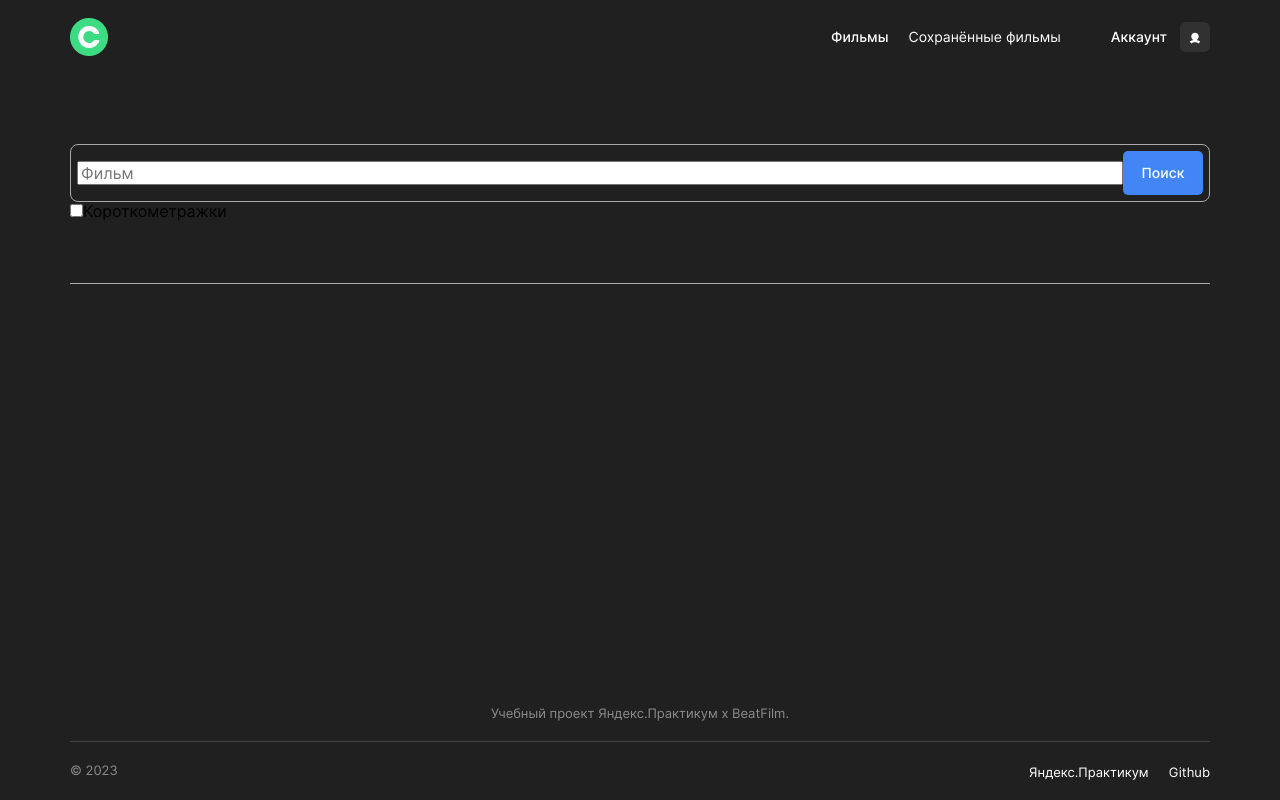
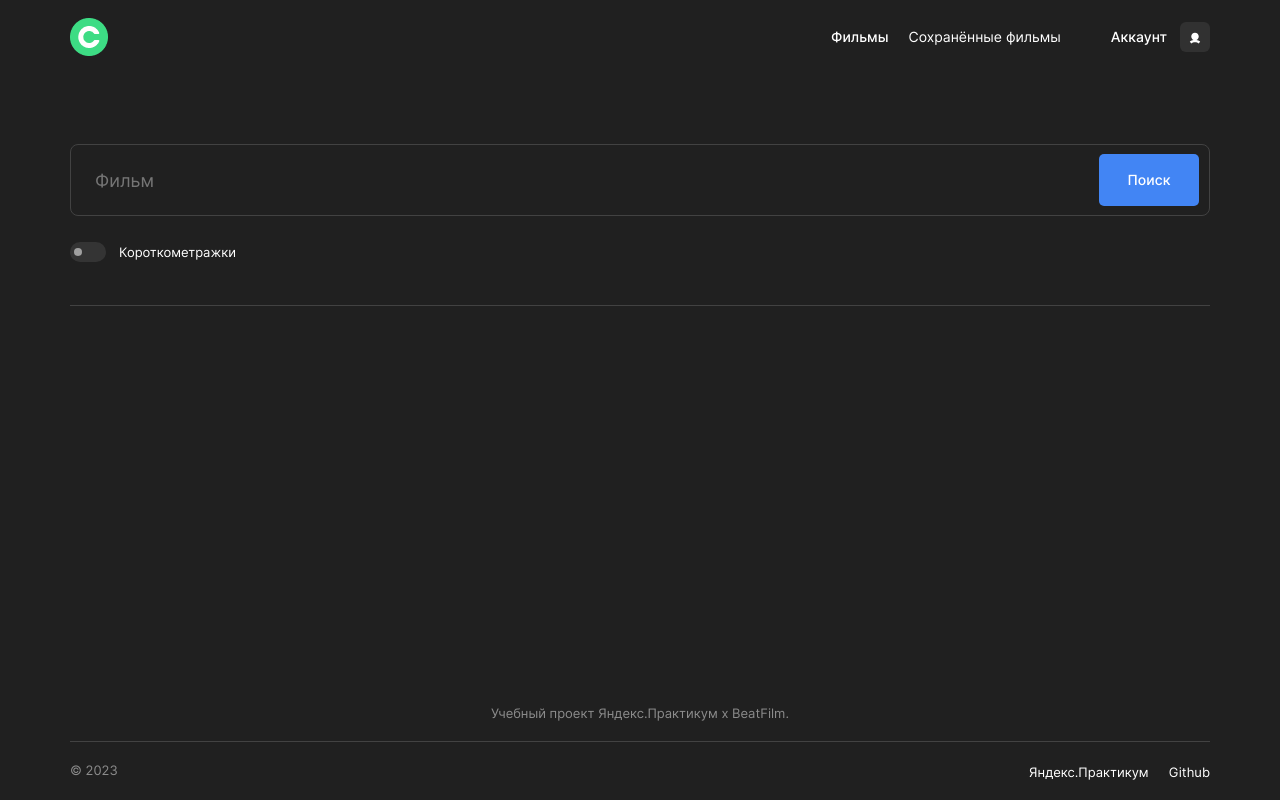
Before and after one commit to Dima-Penzev/movies-explorer-frontend, a React (Create React App) app: page /movies in a window 1280 px wide. Built offline with nearby package versions, Linux system fonts and the light colour scheme.

Commit message:
added moviesCard

```diff
--- a/src/components/SearchForm/SearchForm.js
+++ b/src/components/SearchForm/SearchForm.js
@@ -13,10 +13,13 @@ export default function SearchForm() {
           Поиск
         </button>
       </div>
-      <label>
-        <input type="checkbox" />
+      <p className={s.searchForm__shortMovie}>
+        <label className={s.searchForm__switch}>
+          <input className={s.searchForm__checkbox} type="checkbox" />
+          <span className={s.searchForm__slider}></span>
+        </label>
         Короткометражки
-      </label>
+      </p>
     </form>
   );
 }
--- a/src/components/SearchForm/SearchForm.module.css
+++ b/src/components/SearchForm/SearchForm.module.css
@@ -1,23 +1,28 @@
 .searchForm {
-  padding-top: 70px;
+  padding-top: 68px;
   padding-bottom: 63px;
-  border-bottom: 1px solid #aaa;
-  /* opacity: 0.2; */
+  border-bottom: 1px solid #424242;
 }
 
 .searchForm__container {
-  padding: 6px;
+  padding: 5px;
   box-sizing: border-box;
   min-height: 56px;
   border-radius: 8px;
-  border: 1.5px solid #aaa;
-  /* opacity: 0.2; */
+  border: 1.5px solid #424242;
   display: flex;
   align-items: center;
 }
 
 .searchForm__input {
   width: 100%;
+  color: #8b8b8b;
+  font-size: 16px;
+  font-style: normal;
+  font-weight: 400;
+  line-height: 16px;
+  background-color: transparent;
+  border: none;
 }
 
 .searchForm__button {
@@ -33,3 +38,97 @@
   min-height: 44px;
   min-width: 80px;
 }
+
+.searchForm__shortMovie {
+  margin: 0;
+  color: #fff;
+  font-size: 11px;
+  font-style: normal;
+  font-weight: 400;
+  line-height: 18px;
+  margin-top: 30px;
+  display: flex;
+  align-items: center;
+}
+
+.searchForm__switch {
+  position: relative;
+  display: inline-flex;
+  align-items: center;
+  justify-content: space-between;
+  width: 36px;
+  height: 20px;
+  margin-right: 13px;
+}
+
+.searchForm__switch .searchForm__checkbox {
+  display: none;
+}
+
+.searchForm__slider {
+  position: absolute;
+  cursor: pointer;
+  top: 0;
+  left: 0;
+  right: 0;
+  bottom: 0;
+  background-color: #343434;
+  -webkit-transition: 0.4s;
+  transition: 0.4s;
+  border-radius: 34px;
+}
+
+.searchForm__slider::before {
+  position: absolute;
+  content: "";
+  height: 8px;
+  width: 8px;
+  left: 4px;
+  bottom: 6px;
+  background-color: #a0a0a0;
+  -webkit-transition: 0.4s;
+  transition: 0.4s;
+  border-radius: 50%;
+}
+
+.searchForm__checkbox:checked + .searchForm__slider {
+  background-color: #2be080;
+}
+
+.searchForm__checkbox:checked + .searchForm__slider:before {
+  -webkit-transform: translateX(18px);
+  -ms-transform: translateX(18px);
+  transform: translateX(18px);
+  background-color: #fff;
+}
+
+@media (min-width: 768px) {
+  .searchForm {
+    padding-bottom: 51px;
+  }
+
+  .searchForm__container {
+    padding: 9px 10px 9px 22px;
+  }
+
+  .searchForm__input {
+    font-size: 18px;
+  }
+
+  .searchForm__button {
+    min-height: 52px;
+    min-width: 100px;
+  }
+
+  .searchForm__shortMovie {
+    margin-top: 26px;
+    font-size: 13px;
+  }
+}
+
+@media (min-width: 1280px) {
+  .searchForm {
+    padding-top: 70px;
+    padding-bottom: 43px;
+  }
+}
```
Also changed, not shown: src/components/MoviesCard/MoviesCard.js (added, +14 -0 lines), src/components/MoviesCard/MoviesCard.module.css (added, +28 -0 lines).
